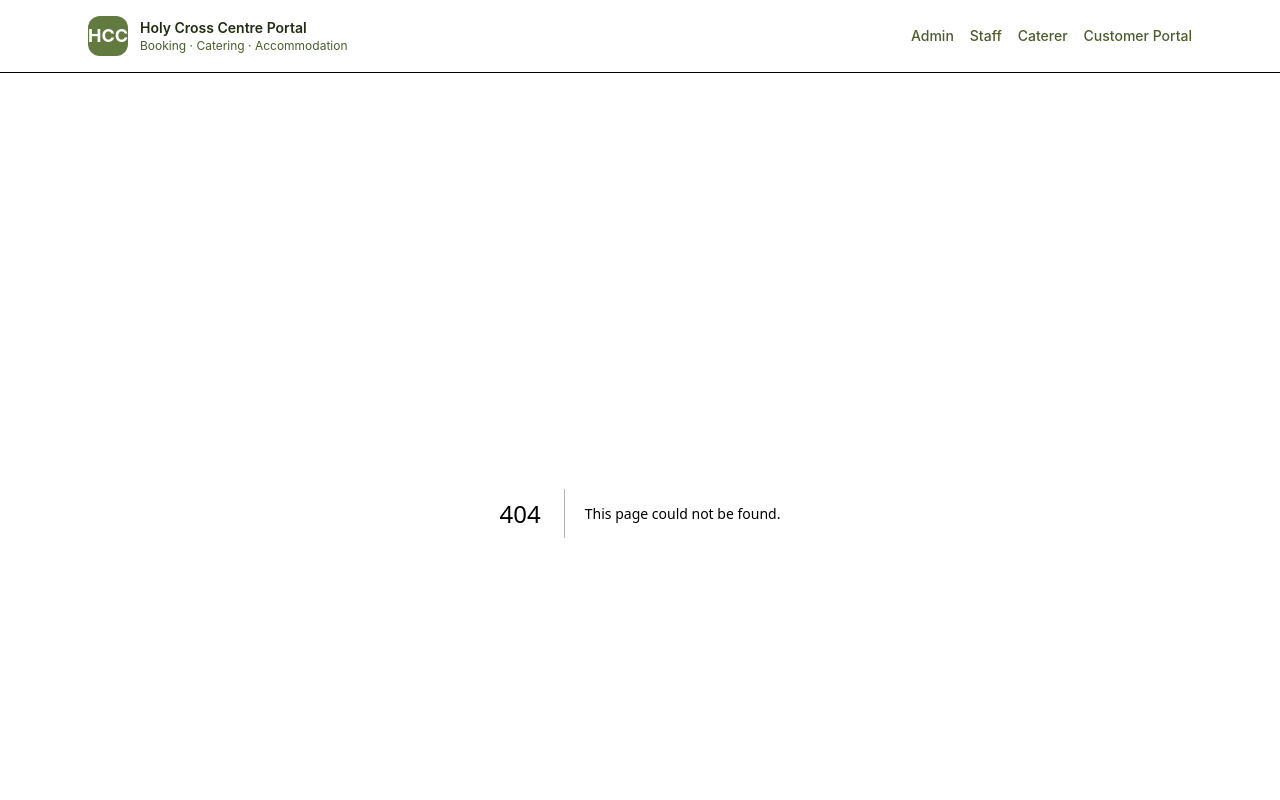
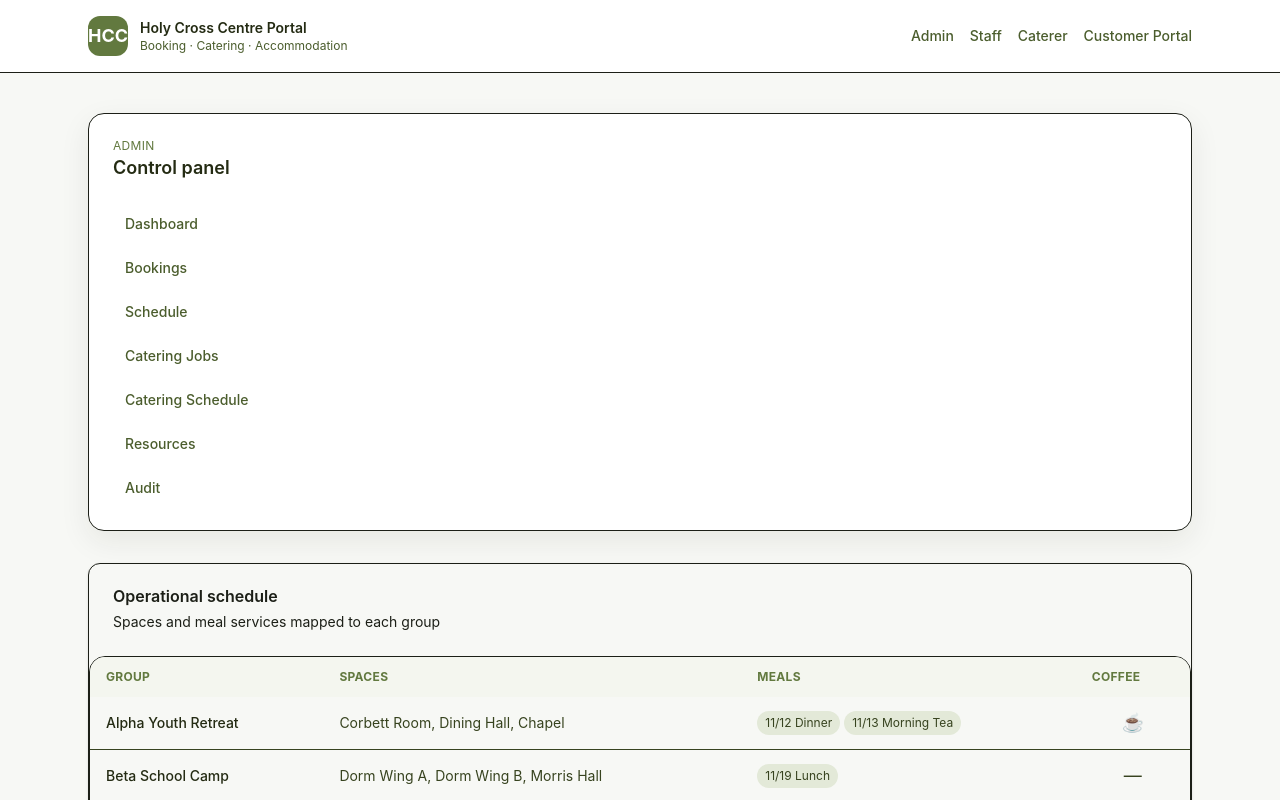
Before and after one commit to theodore221/HCC-portal, a Next.js app: page /admin/schedule in a window 1280 px wide. Before the commit this address had no page. Shown: the top 800 px of the page. Built offline with nearby package versions, Linux system fonts and the light colour scheme.

Commit message:
Align schedule cards with updated dashboard shell

```diff
--- a/src/app/(admin)/admin/audit/page.tsx
+++ b/src/app/(admin)/admin/audit/page.tsx
@@ -1,12 +1,21 @@
-import { Card, CardHeader } from "@/components/ui/card";
+import {
+  Card,
+  CardContent,
+  CardDescription,
+  CardHeader,
+  CardTitle,
+} from "@/components/ui/card";
 import { AuditTimeline } from "@/components/ui/audit-timeline";
 
 export default function AdminAudit() {
   return (
     <div className="space-y-6">
       <Card>
-        <CardHeader title="Audit log" subtitle="Track every change across the portal" />
-        <div className="mt-6">
+        <CardHeader>
+          <CardTitle>Audit log</CardTitle>
+          <CardDescription>Track every change across the portal</CardDescription>
+        </CardHeader>
+        <CardContent>
           <AuditTimeline
             events={[
               {
@@ -23,7 +32,7 @@ export default function AdminAudit() {
               },
             ]}
           />
-        </div>
+        </CardContent>
       </Card>
     </div>
   );
--- a/src/app/(admin)/admin/bookings/page.tsx
+++ b/src/app/(admin)/admin/bookings/page.tsx
@@ -21,12 +21,6 @@ import {
 import { MOCK_BOOKINGS } from "@/lib/mock-data";
 
 export default function AdminBookings() {
-  const counts = {
-    Pending: MOCK_BOOKINGS.filter((b) => b.status === "Pending").length,
-    InTriage: MOCK_BOOKINGS.filter((b) => b.status === "InTriage").length,
-    Approved: MOCK_BOOKINGS.filter((b) => b.status === "Approved").length,
-  };
-
   return (
     <div className="space-y-6">
       <Card>
--- /dev/null
+++ b/src/app/(admin)/admin/catering/schedule/page.tsx
@@ -0,0 +1,20 @@
+import type { Metadata } from "next";
+import { MealJobsGridCard } from "@/components/meal-jobs-grid-card";
+import { MOCK_MEAL_JOBS } from "@/lib/mock-data";
+
+export const metadata: Metadata = {
+  title: "Catering schedule",
+  description: "Coordinate the week\'s catering services and assignments.",
+};
+
+export default function AdminCateringSchedule() {
+  return (
+    <div className="space-y-6">
+      <MealJobsGridCard
+        title="Catering run sheet"
+        description="Every meal service, grouped for quick review"
+        jobs={MOCK_MEAL_JOBS}
+      />
+    </div>
+  );
+}
--- a/src/app/(admin)/admin/layout.tsx
+++ b/src/app/(admin)/admin/layout.tsx
@@ -3,7 +3,9 @@ import Link from "next/link";
 const navItems = [
   { href: "/admin", label: "Dashboard" },
   { href: "/admin/bookings", label: "Bookings" },
+  { href: "/admin/schedule", label: "Schedule" },
   { href: "/admin/catering/jobs", label: "Catering Jobs" },
+  { href: "/admin/catering/schedule", label: "Catering Schedule" },
   { href: "/admin/resources", label: "Resources" },
   { href: "/admin/audit", label: "Audit" },
 ];
--- /dev/null
+++ b/src/app/(admin)/admin/schedule/page.tsx
@@ -0,0 +1,21 @@
+import type { Metadata } from "next";
+import { WeekScheduleCard } from "@/components/week-schedule-card";
+import { MOCK_BOOKINGS, MOCK_MEAL_JOBS } from "@/lib/mock-data";
+
+export const metadata: Metadata = {
+  title: "Schedule overview",
+  description: "See spaces and catering commitments across every booking.",
+};
+
+export default function AdminSchedule() {
+  return (
+    <div className="space-y-6">
+      <WeekScheduleCard
+        title="Operational schedule"
+        subtitle="Spaces and meal services mapped to each group"
+        bookings={MOCK_BOOKINGS}
+        mealJobs={MOCK_MEAL_JOBS}
+      />
+    </div>
+  );
+}
--- a/src/app/(caterer)/caterer/jobs/page.tsx
+++ b/src/app/(caterer)/caterer/jobs/page.tsx
@@ -1,11 +1,10 @@
 import {
   Card,
-  CardContent,
   CardDescription,
   CardHeader,
   CardTitle,
 } from "@/components/ui/card";
-import { MealSlotCard } from "@/components/ui/meal-slot-card";
+import { MealJobsGridCard } from "@/components/meal-jobs-grid-card";
 import { Button } from "@/components/ui/button";
 import { MOCK_MEAL_JOBS } from "@/lib/mock-data";
 
@@ -24,19 +23,11 @@ export default function CatererJobs() {
           </div>
         </CardHeader>
       </Card>
-      <Card>
-        <CardHeader>
-          <CardTitle>Upcoming week</CardTitle>
-          <CardDescription>Meals assigned to you</CardDescription>
-        </CardHeader>
-        <CardContent>
-          <div className="grid gap-4 md:grid-cols-2">
-            {MOCK_MEAL_JOBS.map((job) => (
-              <MealSlotCard key={job.id} job={job} />
-            ))}
-          </div>
-        </CardContent>
-      </Card>
+      <MealJobsGridCard
+        title="Upcoming week"
+        description="Meals assigned to you"
+        jobs={MOCK_MEAL_JOBS}
+      />
     </div>
   );
 }
--- a/src/app/(staff)/staff/schedule/page.tsx
+++ b/src/app/(staff)/staff/schedule/page.tsx
@@ -1,46 +1,9 @@
-import { Card, CardHeader } from "@/components/ui/card";
-import { MOCK_BOOKINGS, MOCK_MEAL_JOBS } from "@/lib/mock-data";
+import { WeekScheduleCard } from "@/components/week-schedule-card";
 
 export default function StaffSchedule() {
   return (
     <div className="space-y-6">
-      <Card>
-        <CardHeader title="Week schedule" subtitle="Spaces and meals across groups" />
-        <div className="mt-6 overflow-hidden rounded-2xl border border-olive-100 bg-white">
-          <table className="w-full text-sm text-olive-800">
-            <thead className="bg-olive-50 text-xs uppercase tracking-wide text-olive-600">
-              <tr className="text-left">
-                <th className="px-4 py-3">Group</th>
-                <th className="px-4 py-3">Spaces</th>
-                <th className="px-4 py-3">Meals</th>
-                <th className="px-4 py-3">Coffee</th>
-              </tr>
-            </thead>
-            <tbody className="divide-y divide-olive-100">
-              {MOCK_BOOKINGS.map((booking) => {
-                const meals = MOCK_MEAL_JOBS.filter((job) => job.bookingId === booking.id);
-                const coffeeCount = meals.filter((job) => job.percolatedCoffee).length;
-                return (
-                  <tr key={booking.id} className="hover:bg-olive-50/60">
-                    <td className="px-4 py-3 font-medium text-olive-900">{booking.groupName}</td>
-                    <td className="px-4 py-3">{booking.spaces.join(", ")}</td>
-                    <td className="px-4 py-3">
-                      <div className="flex flex-wrap gap-1">
-                        {meals.map((job) => (
-                          <span key={job.id} className="rounded-full bg-olive-100 px-2 py-1 text-xs">
-                            {job.date.split("-").slice(1).join("/")} {job.timeSlot}
-                          </span>
-                        ))}
-                      </div>
-                    </td>
-                    <td className="px-4 py-3 text-center text-lg">{coffeeCount ? "☕" : "—"}</td>
-                  </tr>
-                );
-              })}
-            </tbody>
-          </table>
-        </div>
-      </Card>
+      <WeekScheduleCard />
     </div>
   );
 }
--- /dev/null
+++ b/src/components/meal-jobs-grid-card.tsx
@@ -0,0 +1,31 @@
+import { Card, CardContent, CardDescription, CardHeader, CardTitle } from "@/components/ui/card";
+import { MealSlotCard } from "@/components/ui/meal-slot-card";
+import { MOCK_MEAL_JOBS, type MealJob } from "@/lib/mock-data";
+
+interface MealJobsGridCardProps {
+  title?: string;
+  description?: string;
+  jobs?: MealJob[];
+}
+
+export function MealJobsGridCard({
+  title = "Upcoming week",
+  description = "Meals assigned to you",
+  jobs = MOCK_MEAL_JOBS,
+}: MealJobsGridCardProps) {
+  return (
+    <Card>
+      <CardHeader>
+        <CardTitle>{title}</CardTitle>
+        <CardDescription>{description}</CardDescription>
+      </CardHeader>
+      <CardContent>
+        <div className="grid gap-4 md:grid-cols-2">
+          {jobs.map((job) => (
+            <MealSlotCard key={job.id} job={job} />
+          ))}
+        </div>
+      </CardContent>
+    </Card>
+  );
+}
--- /dev/null
+++ b/src/components/week-schedule-card.tsx
@@ -0,0 +1,66 @@
+import {
+  Card,
+  CardContent,
+  CardDescription,
+  CardHeader,
+  CardTitle,
+} from "@/components/ui/card";
+import { MOCK_BOOKINGS, MOCK_MEAL_JOBS, type BookingSummary, type MealJob } from "@/lib/mock-data";
+
+interface WeekScheduleCardProps {
+  title?: string;
+  subtitle?: string;
+  bookings?: BookingSummary[];
+  mealJobs?: MealJob[];
+}
+
+export function WeekScheduleCard({
+  title = "Week schedule",
+  subtitle = "Spaces and meals across groups",
+  bookings = MOCK_BOOKINGS,
+  mealJobs = MOCK_MEAL_JOBS,
+}: WeekScheduleCardProps) {
+  return (
+    <Card>
+      <CardHeader>
+        <CardTitle>{title}</CardTitle>
+        <CardDescription>{subtitle}</CardDescription>
+      </CardHeader>
+      <CardContent className="overflow-hidden rounded-2xl border border-olive-100 p-0">
+        <table className="w-full text-sm text-olive-800">
+          <thead className="bg-olive-50 text-xs uppercase tracking-wide text-olive-600">
+            <tr className="text-left">
+              <th className="px-4 py-3">Group</th>
+              <th className="px-4 py-3">Spaces</th>
+              <th className="px-4 py-3">Meals</th>
+              <th className="px-4 py-3">Coffee</th>
+            </tr>
+          </thead>
+          <tbody className="divide-y divide-olive-100">
+            {bookings.map((booking) => {
+              const meals = mealJobs.filter((job) => job.bookingId === booking.id);
+              const coffeeCount = meals.filter((job) => job.percolatedCoffee).length;
+
+              return (
+                <tr key={booking.id} className="hover:bg-olive-50/60">
+                  <td className="px-4 py-3 font-medium text-olive-900">{booking.groupName}</td>
+                  <td className="px-4 py-3">{booking.spaces.join(", ")}</td>
+                  <td className="px-4 py-3">
+                    <div className="flex flex-wrap gap-1">
+                      {meals.map((job) => (
+                        <span key={job.id} className="rounded-full bg-olive-100 px-2 py-1 text-xs">
+                          {job.date.split("-").slice(1).join("/")} {job.timeSlot}
+                        </span>
+                      ))}
+                    </div>
+                  </td>
+                  <td className="px-4 py-3 text-center text-lg">{coffeeCount ? "☕" : "—"}</td>
+                </tr>
+              );
+            })}
+          </tbody>
+        </table>
+      </CardContent>
+    </Card>
+  );
+}
```
